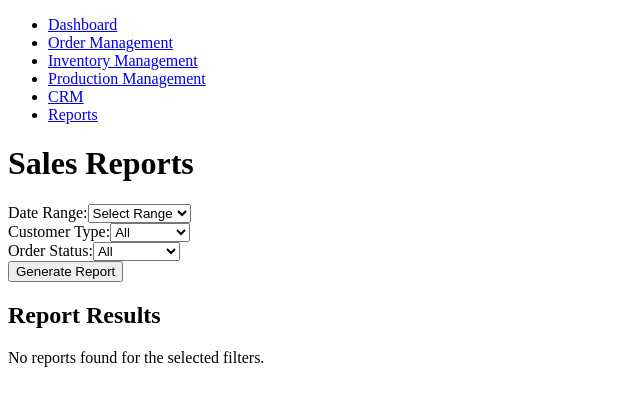
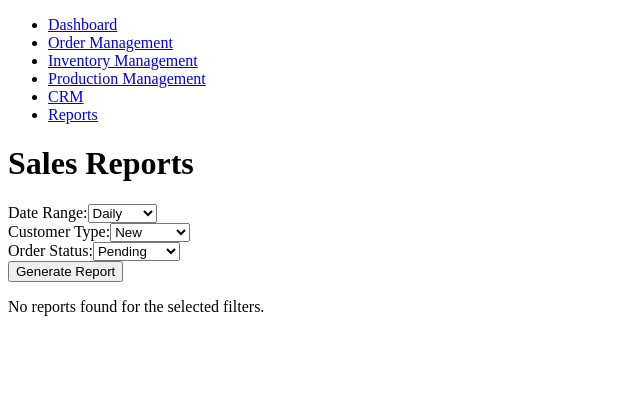
Before and after one commit to shjcc/CMS, a React (Vite) app in the folder frontend/: page /reports in a window 1280 px wide. Shown: the top 406 px of the page, without its empty margins (0-640 px from the left). Built offline with nearby package versions, Linux system fonts and the light colour scheme.

Commit message:
Update Reports.jsx

```diff
--- a/frontend/src/pages/Reports.jsx
+++ b/frontend/src/pages/Reports.jsx
@@ -1,41 +1,45 @@
 import React, { useState } from 'react';
-import ReportsData from '../components/ReportsData'; // Import the data
+import reportData from './ReportsData'; // Import your report data from ReportsData.jsx
 
 const Reports = () => {
-    const [reports, setReports] = useState([]);
-    const [loading, setLoading] = useState(false);
     const [filters, setFilters] = useState({
-        dateRange: '',
-        customerType: '',
-        orderStatus: '',
+        dateRange: 'daily',
+        customerType: 'new',
+        orderStatus: 'pending',
     });
 
-    // Filter reports based on the selected filters
-    const fetchReports = () => {
-        setLoading(true);
+    const [filteredReports, setFilteredReports] = useState([]);
+    const [isGenerating, setIsGenerating] = useState(false); // Show loading state
 
-        console.log('Filters applied:', filters); // Debug: See which filters are being applied
+    // Handle filter changes
+    const handleFilterChange = (e) => {
+        const { name, value } = e.target;
+        setFilters({ ...filters, [name]: value });
+    };
 
-        // Simulate network request to filter the data
-        setTimeout(() => {
-            const filteredReports = ReportsData.filter((report) => {
-                const dateMatch = filters.dateRange === '' || report.dateRange === filters.dateRange;
-                const customerTypeMatch = filters.customerType === '' || report.customerType === filters.customerType;
-                const orderStatusMatch = filters.orderStatus === '' || report.orderStatus === filters.orderStatus;
+    // Filter reports based on selected filters
+    const generateReport = () => {
+        setIsGenerating(true); // Show loading state
+        const { dateRange, customerType, orderStatus } = filters;
 
-                return dateMatch && customerTypeMatch && orderStatusMatch;
+        // Filter logic using the data in reportData
+        const filtered = reportData.filter((report) => {
+            const matchesDate = dateRange ? report.dateRange === dateRange : true;
+            const matchesCustomer = customerType ? report.customerType === customerType : true;
+            const matchesStatus = orderStatus ? report.status === orderStatus : true;
+
+            return matchesDate && matchesCustomer && matchesStatus;
         });
 
-            console.log('Filtered Reports:', filteredReports); // Debug: See filtered reports
-            setReports(filteredReports); // Set the filtered reports
-            setLoading(false); // Stop loading after processing
-        }, 1000); // Simulate a delay
+        setTimeout(() => {
+            setFilteredReports(filtered);
+            setIsGenerating(false); // Stop loading state
+        }, 500); // Simulate delay for loading
     };
 
-    // Handle filter change
-    const handleFilterChange = (filterName, filterValue) => {
-        setFilters({ ...filters, [filterName]: filterValue });
-        console.log(`Filter "${filterName}" changed to: ${filterValue}`); // Debug: Track filter changes
+    const handleSubmit = (e) => {
+        e.preventDefault();
+        generateReport();
     };
 
     return (
@@ -43,14 +47,14 @@ const Reports = () => {
             <h1>Sales Reports</h1>
 
             {/* Filter Form */}
-            <form>
+            <form onSubmit={handleSubmit}>
                 <div>
                     <label>Date Range:</label>
                     <select
+                        name="dateRange"
                         value={filters.dateRange}
-                        onChange={(e) => handleFilterChange('dateRange', e.target.value)}
+                        onChange={handleFilterChange}
                     >
-                        <option value="">Select Range</option>
                         <option value="daily">Daily</option>
                         <option value="weekly">Weekly</option>
                         <option value="monthly">Monthly</option>
@@ -60,10 +64,10 @@ const Reports = () => {
                 <div>
                     <label>Customer Type:</label>
                     <select
+                        name="customerType"
                         value={filters.customerType}
-                        onChange={(e) => handleFilterChange('customerType', e.target.value)}
+                        onChange={handleFilterChange}
                     >
-                        <option value="">All</option>
                         <option value="new">New</option>
                         <option value="returning">Returning</option>
                     </select>
@@ -72,41 +76,39 @@ const Reports = () => {
                 <div>
                     <label>Order Status:</label>
                     <select
+                        name="orderStatus"
                         value={filters.orderStatus}
-                        onChange={(e) => handleFilterChange('orderStatus', e.target.value)}
+                        onChange={handleFilterChange}
                     >
-                        <option value="">All</option>
                         <option value="pending">Pending</option>
                         <option value="completed">Completed</option>
                     </select>
                 </div>
 
-                {/* Generate Report Button */}
-                <button type="button" onClick={fetchReports}>
-                    Generate Report
-                </button>
+                <button type="submit">Generate Report</button>
             </form>
 
-            {/* Display Reports */}
+            {/* Loading state */}
+            {isGenerating && <p>Loading reports...</p>}
+
+            {/* Display filtered reports */}
+            {filteredReports.length > 0 && !isGenerating && (
                 <div>
                     <h2>Report Results</h2>
-                {loading ? (
-                    <p>Loading reports...</p>
-                ) : reports.length > 0 ? (
                     <ul>
-                        {reports.map((report) => (
-                            <li key={report.id}>
+                        {filteredReports.map((report, index) => (
+                            <li key={index}>
                                 <h3>{report.productName}</h3>
                                 <p>Sales: ${report.salesAmount}</p>
                                 <p>Customer: {report.customerName}</p>
-                                <p>Status: {report.orderStatus}</p>
+                                <p>Status: {report.status}</p>
                             </li>
                         ))}
                     </ul>
-                ) : (
-                    <p>No reports found for the selected filters.</p>
+                </div>
             )}
-            </div>
+
+            {!isGenerating && filteredReports.length === 0 && <p>No reports found for the selected filters.</p>}
         </div>
     );
 };
```
Lines whose indentation alone changed are shown as unchanged.
